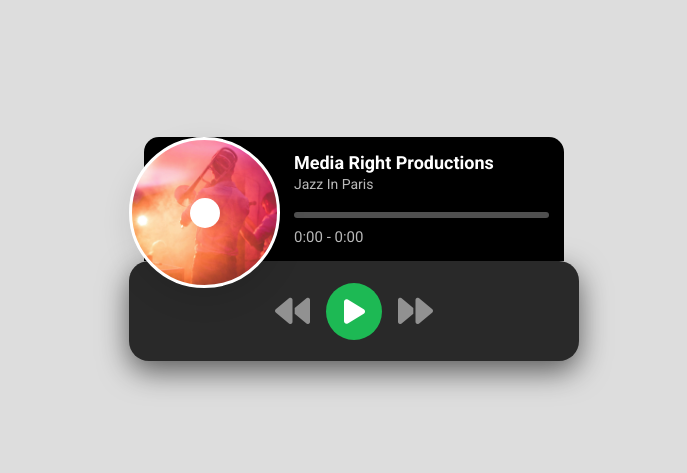
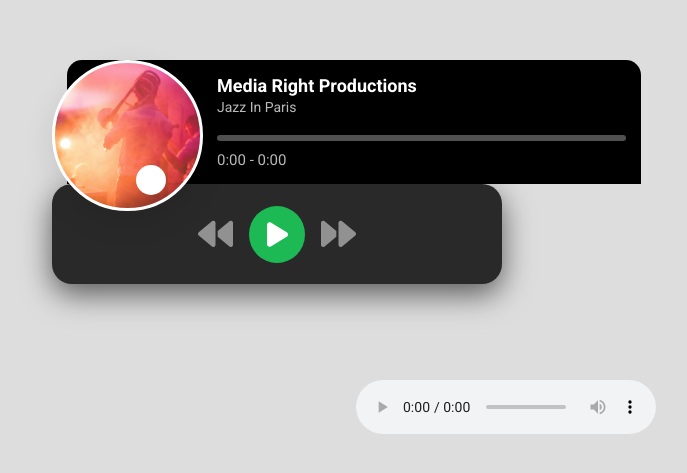
Before and after one commit to llore381/Music, a plain HTML site: page musicpage/index.html in a window 1280 px wide. Shown: the part 151-624 px from the top of the page, without its empty margins (286-973 px from the left). Drawn offline with Linux system fonts and the light colour scheme.

Commit message:
Update index.html

```diff
--- a/musicpage/index.html
+++ b/musicpage/index.html
@@ -29,6 +29,14 @@
             <i id="play" class="play-btn fa-solid fa-play"></i>
             <i id="next" class="next-btn fa-solid fa-forward"></i>
         </div>
+        <video id="background-video" autoplay loop muted>
+    <!-- Il sorgente del video verrà impostato tramite JavaScript -->
+</video>
+
+<audio id="song-player" controls>
+    <!-- Il sorgente della canzone verrà impostato tramite JavaScript -->
+</audio>
+
     </div>
 
 
```
